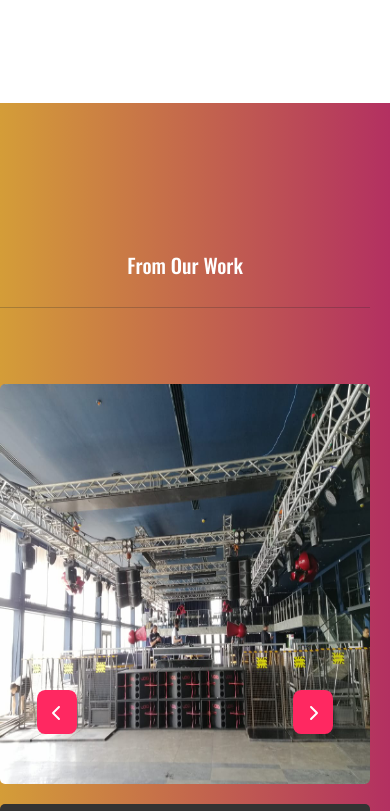
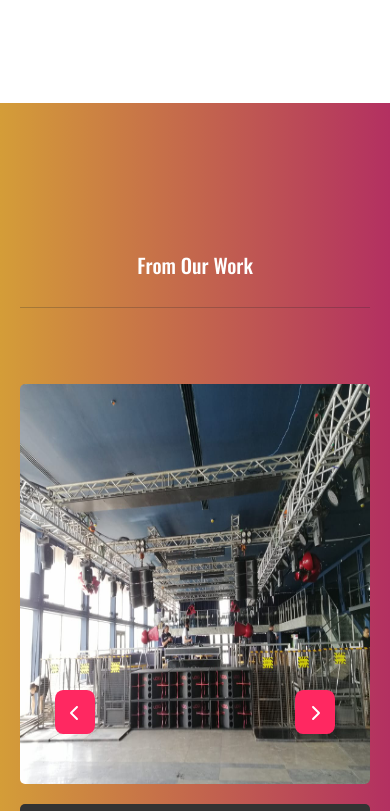
Before and after one commit to Shehapsamer/Fox-group, a plain HTML site: page index.html in a window 390 px wide. Shown: the part 2956-3767 px from the top of the page. Drawn offline with nearby package versions, Linux system fonts and the light colour scheme; grey boxes are pictures that could not be loaded.

Commit message:
Add files via upload

```diff
--- a/css/main.css
+++ b/css/main.css
@@ -954,7 +954,7 @@ background-color: #000 !important;
   }
 
   .S3_home {
-    padding-right: 20px;
+    padding-left: 20px;
   }
 }
 
```
